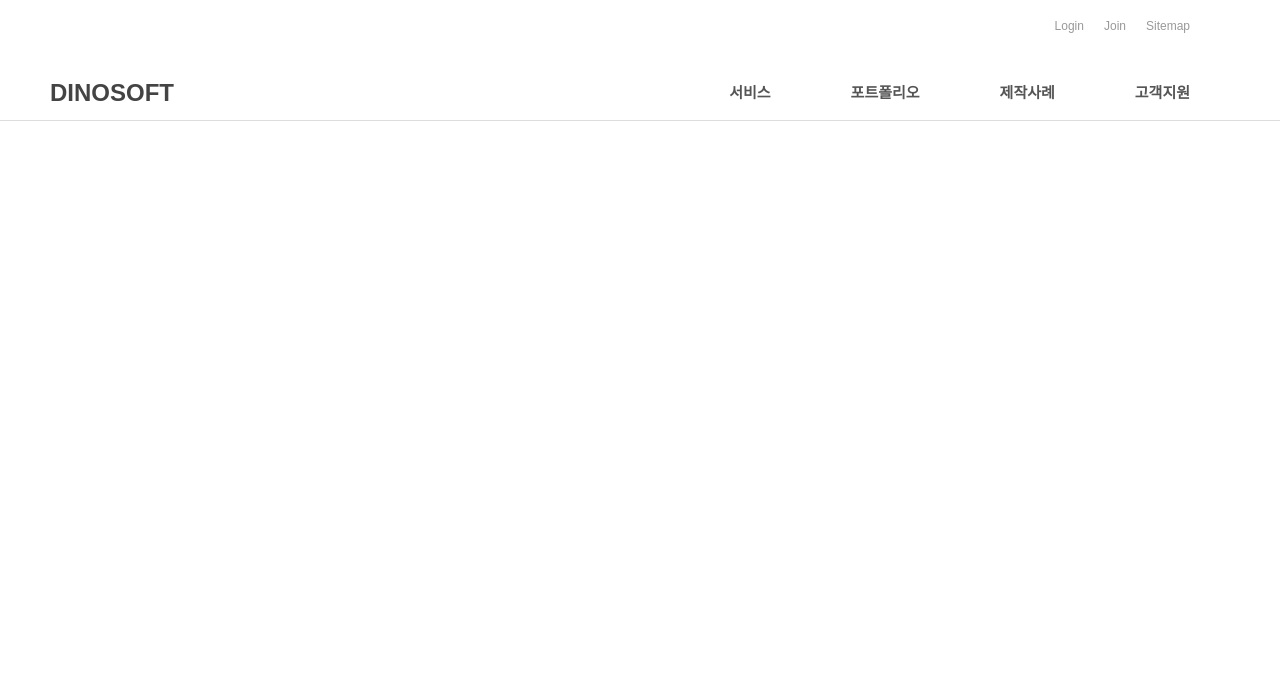
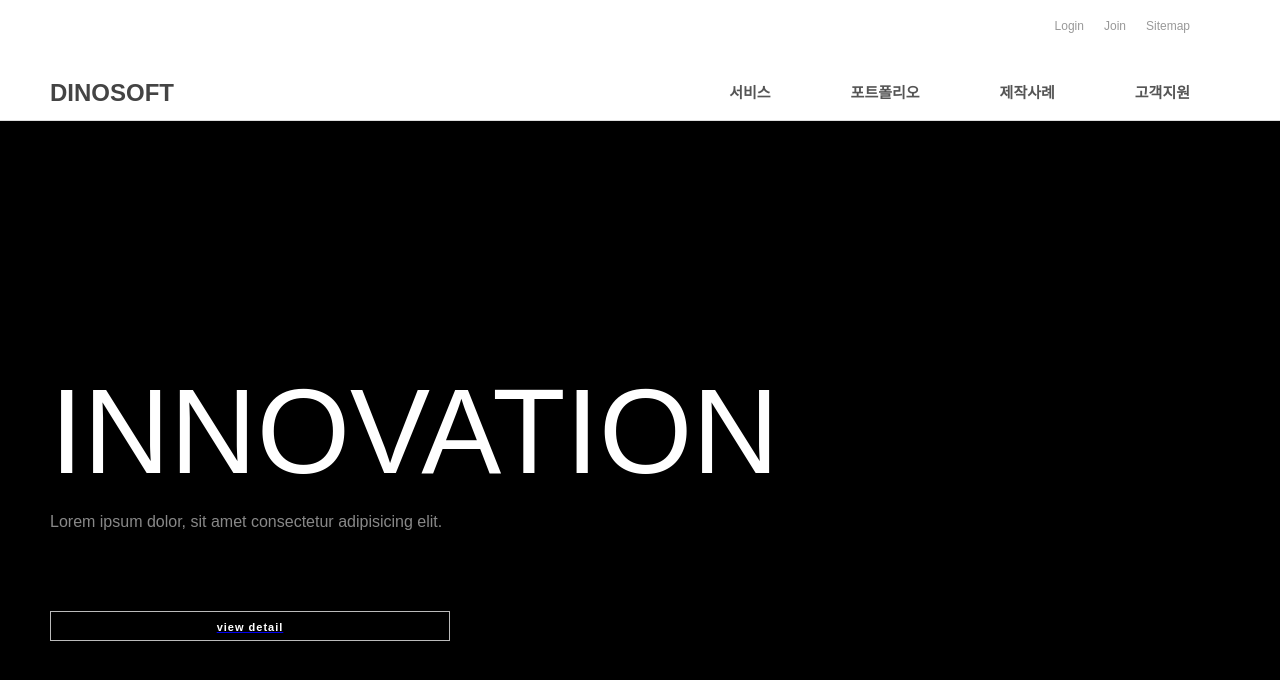
Before and after one commit to Antraxmin/dinosoft, a Next.js app: page / in a window 1280 px wide. Shown: the top 680 px of the page. Built offline with nearby package versions, Linux system fonts and the light colour scheme.

Commit message:
feat: 메인페이지 feature 영역 추가

```diff
--- /dev/null
+++ b/components/figure.tsx
@@ -0,0 +1,15 @@
+import Link from "next/link";
+
+export default function Figure() {
+  return (
+    <figure>
+      <div className="inner">
+        <h1>INNOVATION</h1>
+        <p>Lorem ipsum dolor, sit amet consectetur adipisicing elit.</p> <br />
+        <Link href="#">
+          <div className="detail">view detail</div>
+        </Link>
+      </div>
+    </figure>
+  );
+}
--- a/pages/index.tsx
+++ b/pages/index.tsx
@@ -1,3 +1,4 @@
+import Figure from "@/components/figure";
 import Header from "@/components/header";
 import { Inter } from "next/font/google";
 
@@ -7,6 +8,7 @@ export default function Home() {
   return (
     <>
       <Header />
+      <Figure />
     </>
   );
 }
--- a/styles/globals.css
+++ b/styles/globals.css
@@ -66,3 +66,49 @@ header .inner .gnb li:hover {
   background: #555;
   color: #fff;
 }
+
+/* figure */
+
+figure {
+  width: 100%;
+  height: calc(100vh - 120px);
+  background: #000;
+  position: relative;
+  overflow: hidden;
+  padding-top: 250px;
+}
+
+figure .inner {
+  width: 1180px;
+  margin: 0px auto;
+  position: relative;
+}
+
+figure .inner h1 {
+  font: normal 120px/1 "arial";
+  color: #fff;
+  margin-bottom: 20px;
+}
+
+figure .inner p {
+  font: 16px/1.4 "arial";
+  color: #888;
+  margin-bottom: 60px;
+}
+
+figure .detail {
+  display: block;
+  width: 400px;
+  height: 30px;
+  border: 1px solid #bbb;
+  font: bold 11px/30px "arial";
+  color: #fff;
+  text-align: center;
+  letter-spacing: 1px;
+  transition: all 0.5s;
+}
+
+figure .detail:hover {
+  background: #fff;
+  color: #555;
+}
```
